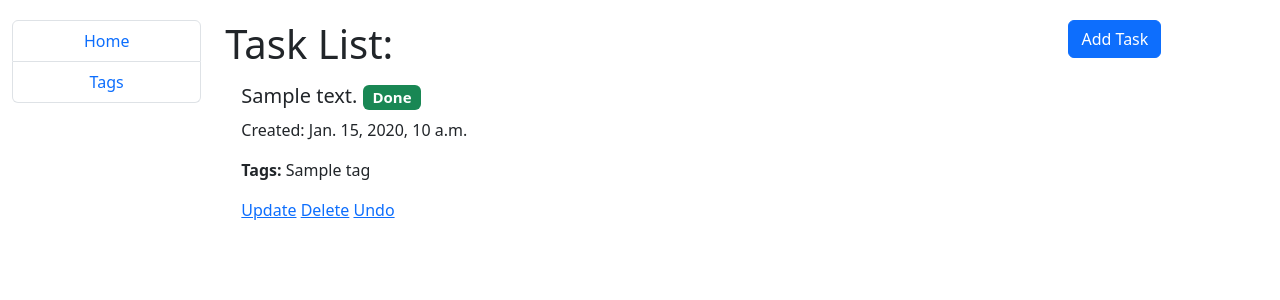
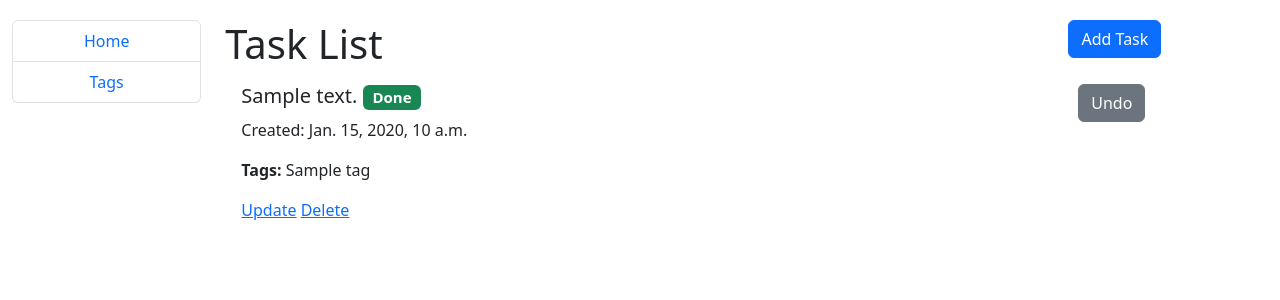
Before and after one commit to VladKyianytsia/to-do-list, a Django app: page / in a window 1280 px wide. Shown: the top 300 px of the page. Run offline with Django 5.2, Linux system fonts and the light colour scheme; tables that the repository leaves empty hold one stand-in row (values such as "Sample post"); some libraries are stand-ins or nearby versions.

Commit message:
changed the position for complete/undo button

```diff
--- a/templates/to_do_app/task_list.html
+++ b/templates/to_do_app/task_list.html
@@ -2,7 +2,7 @@
 
 {% block content %}
   <h1>
-    Task List:
+    Task List
     <a style="float: right" class="btn btn-primary" href="{% url "to_do_app:task-create" %}">
       Add Task
     </a>
@@ -14,8 +14,10 @@
           {{ task.content }}
           {% if task.done %}
             <span class="badge bg-success">Done</span>
+            <a style="float:right;" class="btn btn-secondary" href="{% url "to_do_app:toggle-task-completion" pk=task.id %}">Undo</a>
           {% else %}
             <span class="badge bg-danger">Not Done</span>
+            <a style="float:right;" class="btn btn-success" href="{% url "to_do_app:toggle-task-completion" pk=task.id %}">Complete</a>
           {% endif %}
         </h5>
         <p>
@@ -36,11 +38,6 @@
         <p>
           <a href="{% url "to_do_app:task-update" pk=task.id %}">Update</a>
           <a href="{% url "to_do_app:task-delete" pk=task.id %}">Delete</a>
-          {% if task.done %}
-            <a href="{% url "to_do_app:toggle-task-completion" pk=task.id %}">Undo</a>
-          {% else %}
-            <a href="{% url "to_do_app:toggle-task-completion" pk=task.id %}">Complete</a>
-          {% endif %}
         </p>
 
       </li>
```
